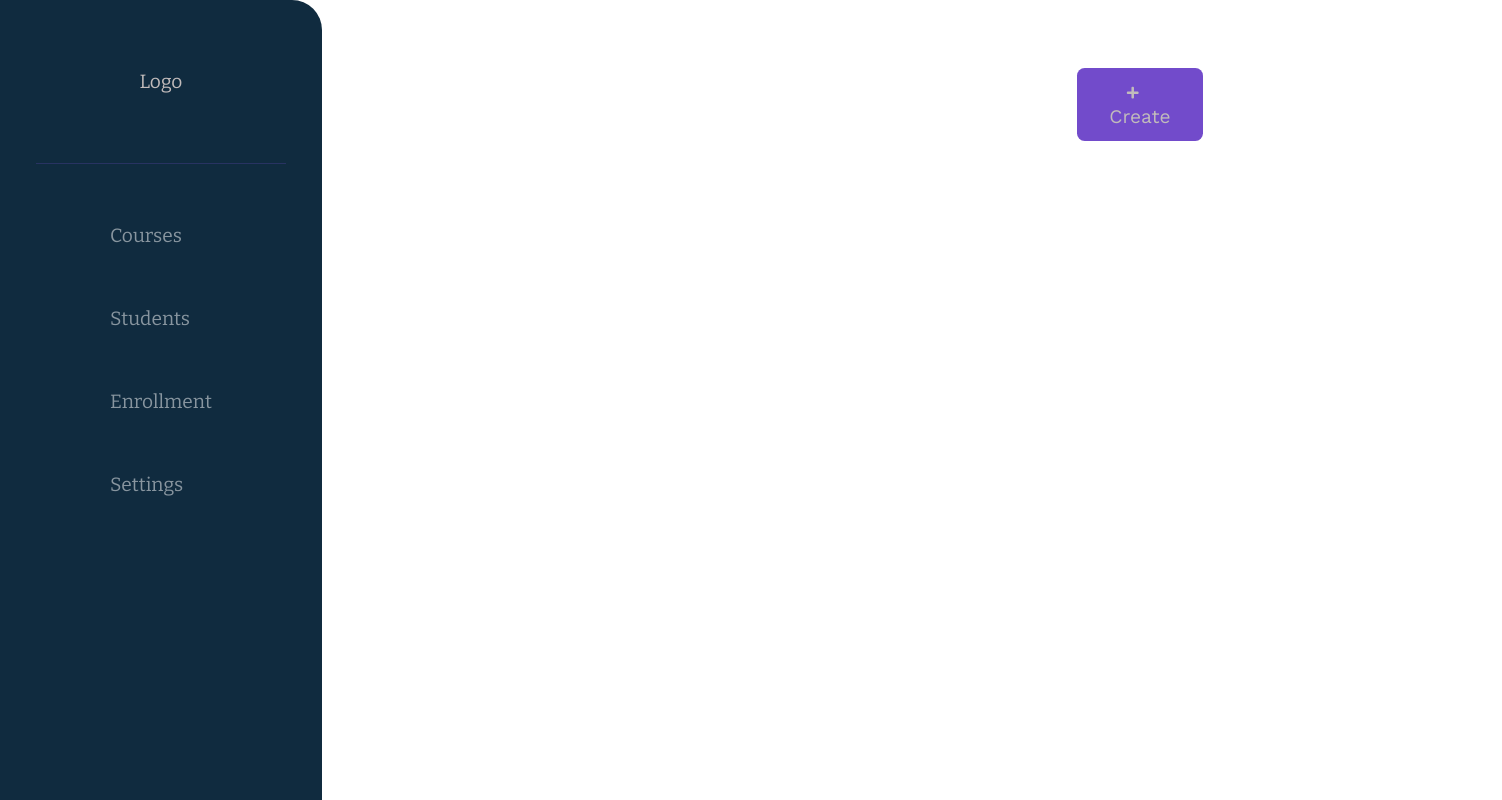
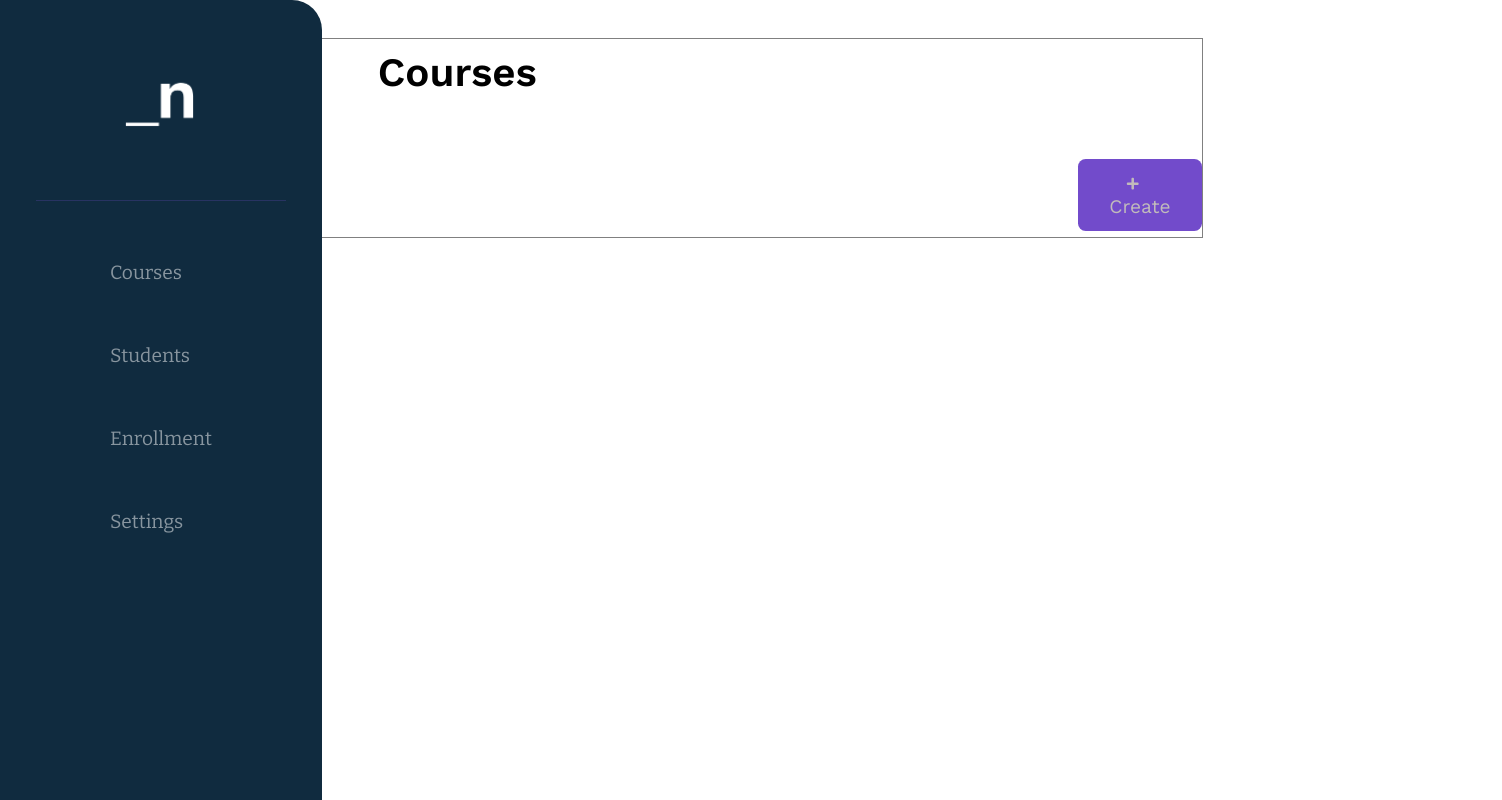
Before and after one commit to nology-tech/accenture-postcourse-nsight, a React (Create React App) app in the folder Frontend/: page /Courses in a window 1280 px wide. Shown: the top 800 px of the page, 1502 px wide, since content can reach past the window. Built offline with nearby package versions, Linux system fonts and the light colour scheme.

Commit message:
Logo added and colour corrected

```diff
--- a/Frontend/src/App.tsx
+++ b/Frontend/src/App.tsx
@@ -1,29 +1,29 @@
 import { Navigate, Route, Routes } from "react-router-dom";
 import Button from "./components/Button/Button";
-import Home from "./pages/Courses/Courses";
 import NavBar from "./pages/NavBar/NavBar";
 import NotFound from "./pages/NotFound/NotFound";
-import User from "./pages/User/User";
-import Users from "./pages/Users/Users";
 import "./styles/main.scss";
+import Courses  from "./pages/Courses/Courses"
+import { Students } from "./pages/Students/Students";
+import { Enrollment } from "./pages/Enrollment/Enrollment";
 
 const App = () => {
   return (
     <>
       <NavBar />
-      <Home />
-      {/* <Routes> */}
+      <Courses />
+      <Routes>
         {/* Routes here */}
-        {/* <Route path="/home" element={<Home />} />
-        <Route path="/users" element={<Users />} />
-        <Route path="/users/:userId" element={<User />} /> */}
+        <Route path="/Courses" element={<Courses />} />
+        <Route path="/Students" element={<Students />} />
+        <Route path="/Enrollment" element={<Enrollment />} />
 
         {/* Any redirects */}
-        {/* <Route path="/" element={<Navigate replace to="/home" />} /> */}
+        <Route path="/" element={<Navigate replace to="/Courses" />} />
 
         {/* Last is a catch-all route that will show a not found view */}
         {/* <Route path="*" element={<NotFound />} /> */}
-      {/* </Routes> */}
+     </Routes>
     </>
   );
 };
--- a/Frontend/src/components/Button/Button.scss
+++ b/Frontend/src/components/Button/Button.scss
@@ -10,6 +10,7 @@
   padding: 0.7rem 1rem;
   width: 100%;
   transition: all 0.1s ease-in-out;
+  color: $text-color;
 
   &:disabled {
     cursor: not-allowed;
@@ -28,11 +29,6 @@
 
 }
 
-.plusIcon:hover {
-  color: white;
-}
-
-
 
 // at tablet breakpoints, button is no longer full width
 @media screen and (min-width: $tablet-breakpoint) {
--- /dev/null
+++ b/Frontend/src/components/CoursesBody/Courses.tsx
@@ -0,0 +1,9 @@
+import * as React from "react";
+
+export interface props {}
+
+export const Courses: React.FC<props> = (): JSX.Element => (
+    <div>
+        {"Courses"}
+    </div>
+);
--- /dev/null
+++ b/Frontend/src/components/CoursesNav/CoursesNav.scss
@@ -0,0 +1,10 @@
+
+.courses-nav-container {
+    border: 1px solid gray;
+    width: 100%;
+    height: 200px;
+
+    .list {
+        display: flex;
+    }
+}
--- /dev/null
+++ b/Frontend/src/components/CoursesNav/CoursesNav.tsx
@@ -0,0 +1,23 @@
+import Button from "../Button/Button";
+import "./CoursesNav.scss"
+
+export const CoursesNav = () => {
+    return (
+      <div className="courses-nav-container">
+        <h1>Courses</h1>
+        <ul className="list">
+            <li>All</li>
+            <li>Full-Time</li>
+            <li>Corporate</li>
+        </ul>
+        <Button
+          className="button"
+          label="Create"
+          onClick={() => {
+            console.log("button clicked");
+          }} />
+      </div>
+    );
+  };
+
+  export default CoursesNav;
--- a/Frontend/src/pages/Courses/Courses.scss
+++ b/Frontend/src/pages/Courses/Courses.scss
@@ -1,3 +1,8 @@
+
+h1 {
+    margin-left: 300px;
+    color: black;
+}
 
 .home {
     background-color: white;
--- a/Frontend/src/pages/Courses/Courses.tsx
+++ b/Frontend/src/pages/Courses/Courses.tsx
@@ -1,22 +1,16 @@
-import Button from "../../components/Button/Button";
+
+import CoursesNav from "../../components/CoursesNav/CoursesNav";
 import Layout from "../../components/Layout/Layout";
 import "./Courses.scss"
 
-export const Home = () => {
+export const Courses = () => {
   return (
     <div className="home">
       <Layout>
-
-        <Button
-          className="button"
-          label="Create"
-          onClick={() => {
-            console.log("button clicked");
-          }}
-        />
+        <CoursesNav />
       </Layout>
     </div>
   );
 };
 
-export default Home;
+export default Courses;
--- a/Frontend/src/pages/NavBar/NavBar.scss
+++ b/Frontend/src/pages/NavBar/NavBar.scss
@@ -1,3 +1,6 @@
+@use "../../styles/mixins" as *;
+@use "../../styles/variables" as *;
+
 .navbar {
   background: #102B3F;
   border-top-right-radius: 30px 30px;
@@ -22,8 +25,9 @@
     align-self: center;
 
     &_logo {
-    color: rgb(193, 187, 187);
+    color: $text-color;
     padding: 70px;
+    height: 200px;
     }
 }
 
--- a/Frontend/src/pages/NavBar/NavBar.tsx
+++ b/Frontend/src/pages/NavBar/NavBar.tsx
@@ -1,6 +1,8 @@
 import React from 'react'
 import "./NavBar.scss"
 import * as data from "./links.json"
+import logo from "../../assets/logo.png"
+
 const linksString = JSON.stringify(data);
 const links = JSON.parse(linksString).links;
 
@@ -30,7 +32,7 @@ const NavBar: React.FC<{}> = () => {
   return (
     <nav className="navbar">
       <div className="logo-container">
-        <div className="logo-container_logo">Logo</div>
+        <img src={ logo } alt="nology logo" className=" logo-container_logo" />
       </div>
       <hr />
       <Links links={links} />
--- a/Frontend/src/styles/_typography.scss
+++ b/Frontend/src/styles/_typography.scss
@@ -6,7 +6,6 @@
 
 * {
   font-family: "Bitter", serif;
-  color: $text-color;
 }
 
 h1,
```
Also changed, not shown: Frontend/src/assets/logo.png (added), Frontend/src/components/CoursesBody/Courses.scss (added).
